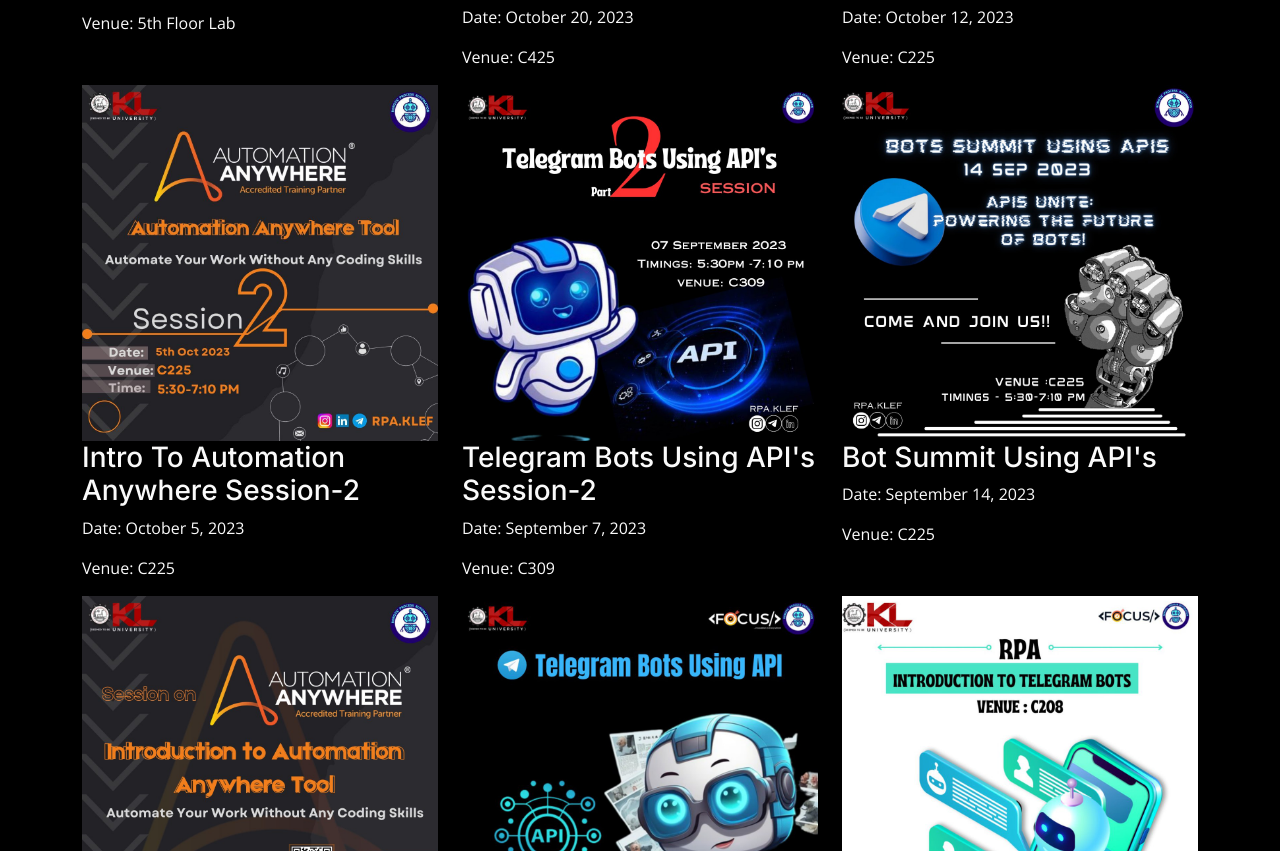
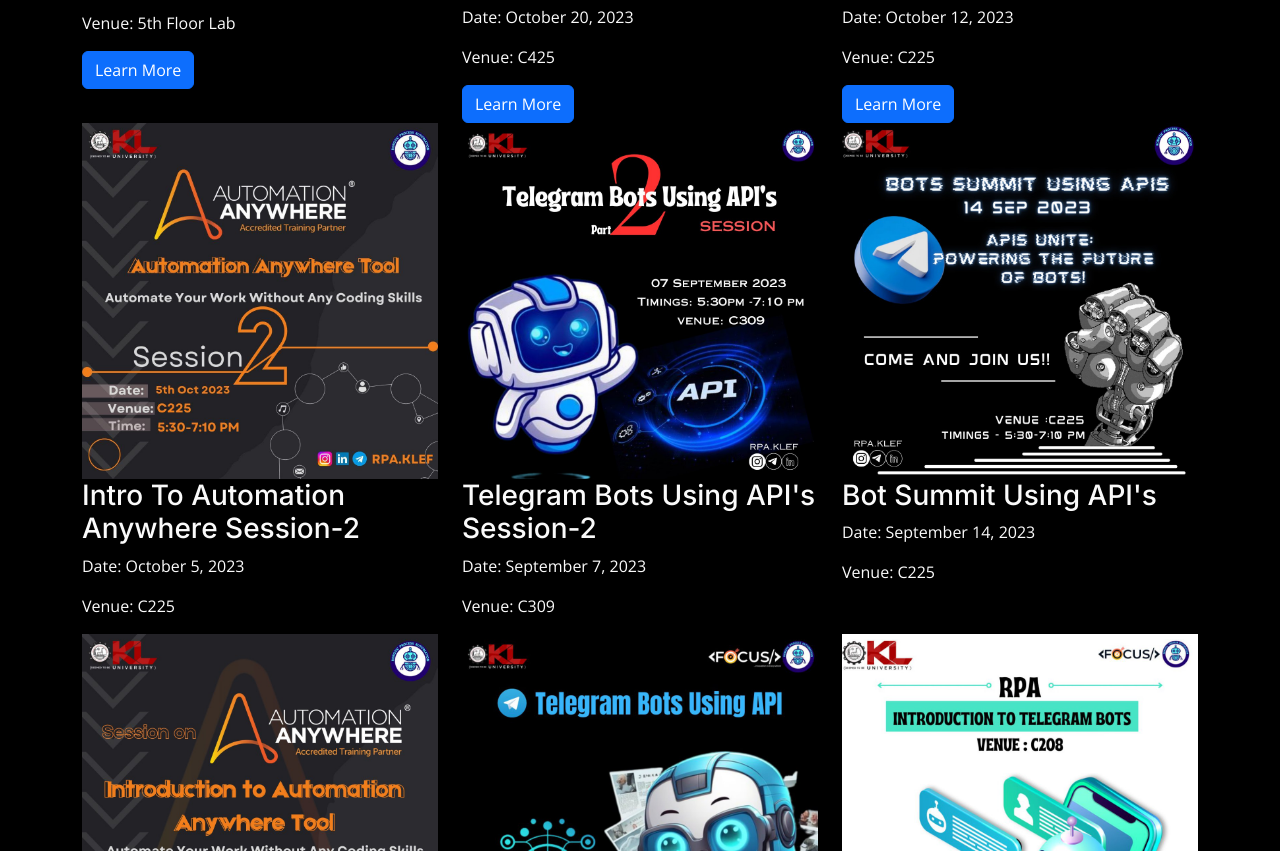
Before and after one commit to rpakl/rpa.kl, a plain HTML site: page events.html in a window 1280 px wide. Shown: the part 1267-2118 px from the top of the page. Drawn offline with nearby package versions, Linux system fonts and the light colour scheme.

Commit message:
Update events.html
Updated the events files of [AAW-3, RPA Automation Awakening, Bot Awakening]

```diff
--- a/events.html
+++ b/events.html
@@ -133,25 +133,23 @@
           </div>
         </div>
 
-        <!-- Event 1 -->
         <div class="col-lg-4 col-md-6">
           <div class="event-item">
             <img src="images\events\botawakeningsession.jpg" class="img-fluid" alt="Event 1 Image">
             <h3>Bot Awakening</h3>
             <p>Date: October 18, 2023</p>
             <p>Venue: 5th Floor Lab</p>
-            <!-- <a href="event1.html" class="btn btn-primary">Learn More</a> -->
+            <a href="Bot Awakening.pdf" download="Bot Awakening.pdf" class="btn btn-primary">Learn More</a>
           </div>
         </div>
 
-        <!-- Event 5 -->
         <div class="col-lg-4 col-md-6">
           <div class="event-item">
             <img src="images\events\autoawakeningsession.jpg" class="img-fluid" alt="Event 5 Image">
             <h3>RPA Automation Awakening</h3>
             <p>Date: October 20, 2023</p>
             <p>Venue: C425</p>
-            <!-- <a href="event2.html" class="btn btn-primary">Learn More</a> -->
+            <a href="RPA Automation Awakening.pdf" download="RPA Automation Awakening.pdf" class="btn btn-primary">Learn More</a>
           </div>
         </div>
 
@@ -161,7 +159,7 @@
             <h3>Intro To Automation Anywhere Session-3</h3>
             <p>Date: October 12, 2023</p>
             <p>Venue: C225</p>
-            <!-- <a href="event1.html" class="btn btn-primary">Learn More</a> -->
+            <a href="AAW-3.pdf" download="AAW-3.pdf" class="btn btn-primary">Learn More</a>
           </div>
         </div>
 
```
